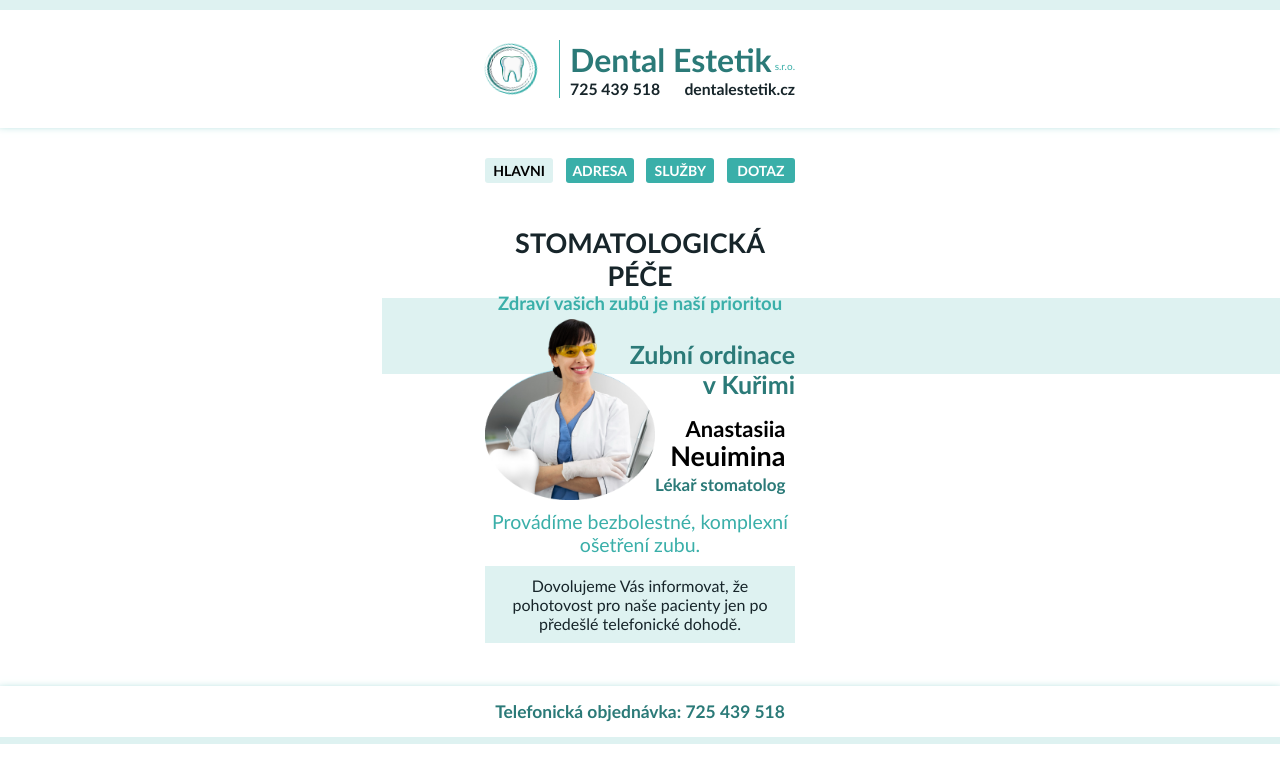
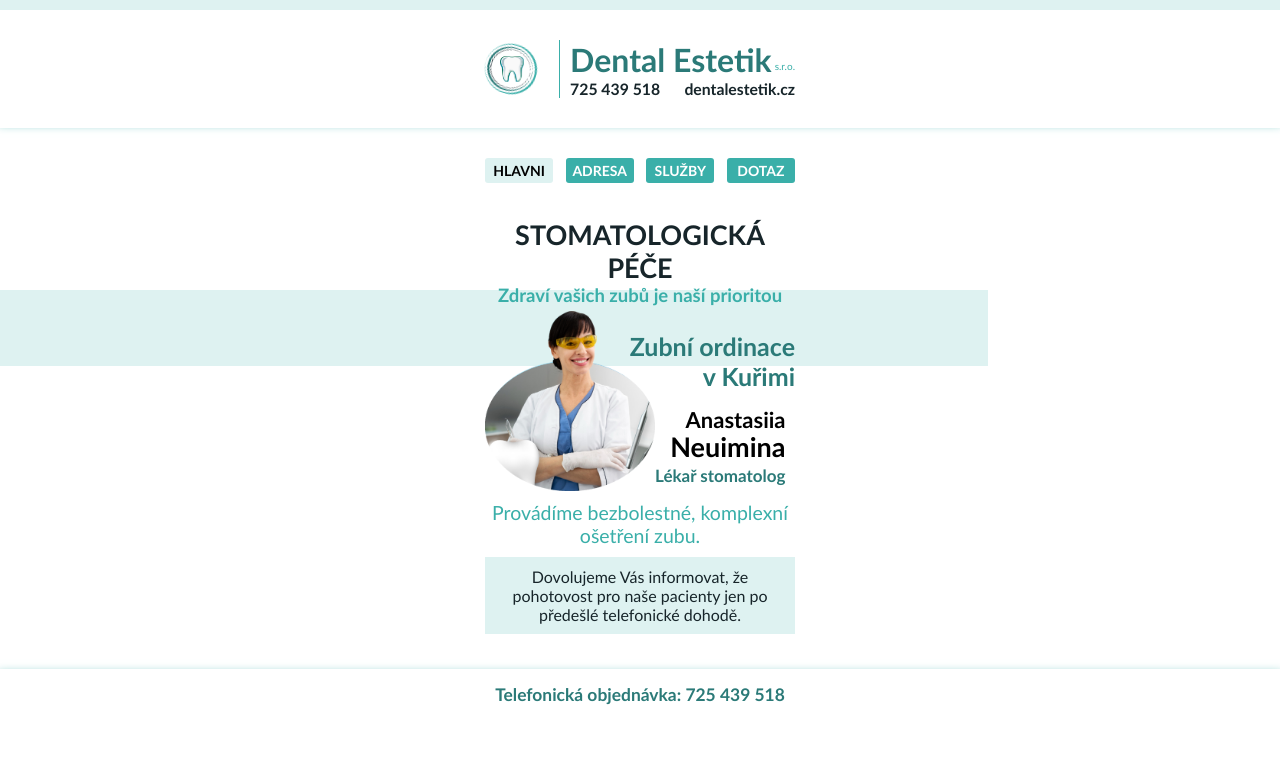
Before and after one commit to jdaianova/dantalestetik, a React (Create React App) app: page / in a window 1280 px wide. Shown: the top 782 px of the page. Built offline with nearby package versions, Linux system fonts and the light colour scheme.

Commit message:
7 commit

```diff
--- a/src/App.css
+++ b/src/App.css
@@ -5,7 +5,7 @@
 }
 
 .App {
-  height: 93vh;
+  height: 90vh;
   display: flex;
   align-items: center;
   justify-content: space-between;
@@ -171,7 +171,7 @@
 
 .App-footer {
   color: #2b7a78;
-  border-bottom: 7px solid #def2f1;
+  /* border-bottom: 7px solid #def2f1; */
   flex-direction: row;
   -webkit-box-shadow: 0px -7px 19px 6px r#3aafa9;
   -moz-box-shadow: 0px -7px 19px 6px #3aafa9;
--- a/src/Hlavni.css
+++ b/src/Hlavni.css
@@ -17,15 +17,15 @@
     font-size: 18.5px;
   }
 
-  .Slogan::before {
+  .Slogan::after {
     content: '';
     outline: 3px solid #def2f1;
-    width: 100vw;
+    width: 1000px;
     height: 70px;
     background-color: #def2f1;
     position: absolute;
     top: 75px;
-    left: -100px;
+    left: -500px;
     z-index: -999;
   }
 
```
